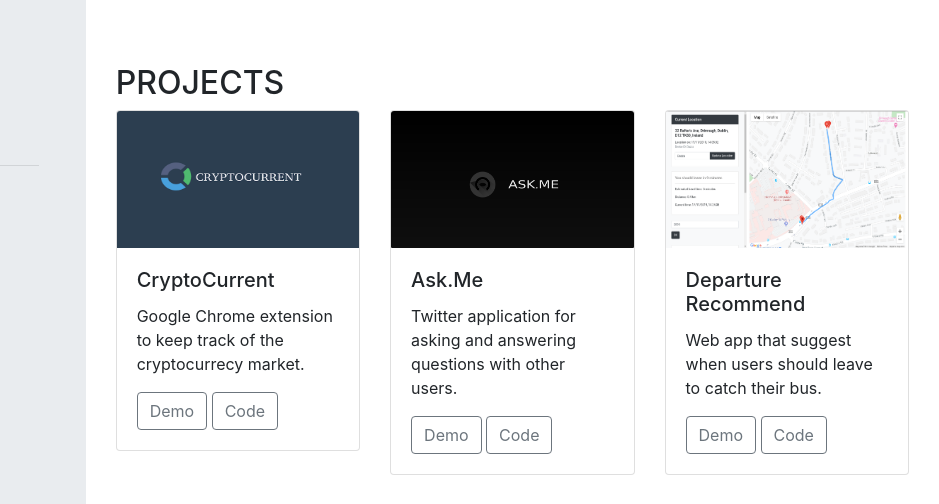
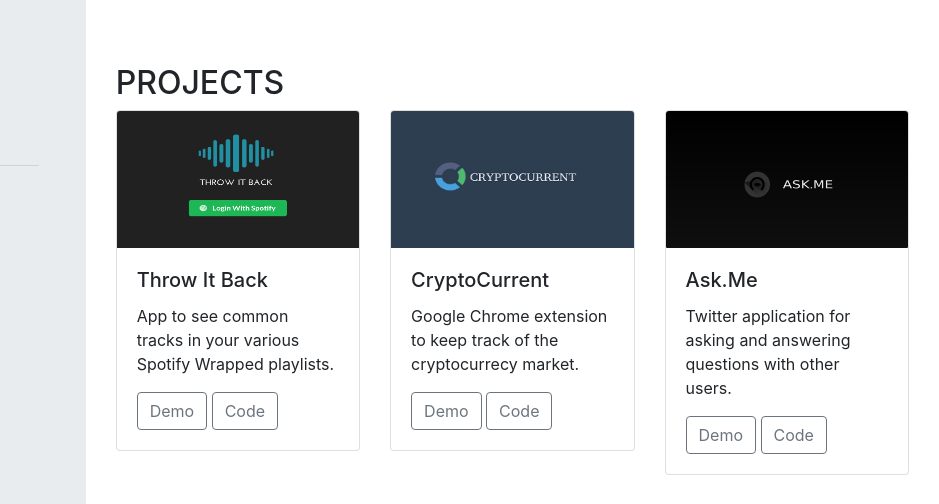
Before and after one commit to DerrickAfrifa/DerrickAfrifa.github.io, a plain HTML site: page index.html in a window 1280 px wide. Shown: the part 128-632 px from the top of the page, 341-1280 px from the left. Drawn offline with nearby package versions, Linux system fonts and the light colour scheme.

Commit message:
add throws it back card

```diff
--- a/index.html
+++ b/index.html
@@ -29,6 +29,19 @@
 						<div class="col-md-12 col-lg-4">
 							<div class="card">
 								<div class="embed-responsive embed-responsive-16by9">
+									<img alt="Card image cap" class="card-img-top embed-responsive-item" src="img/homepage-small.png">
+								</div>
+								<div class="card-body">
+									<h5 class="card-title">Throw It Back</h5>
+									<p class="card-text">App to see common tracks in your various Spotify Wrapped playlists.</p>
+									<a href="https://throwsitback.me" target="_blank" class="btn btn-outline-secondary">Demo</a>
+									<a href="https://github.com/DerrickAfrifa/throws-it-back" target="_blank" class="btn btn-outline-secondary">Code</a>
+								</div>
+							</div>
+						</div>
+						<div class="col-md-12 col-lg-4">
+							<div class="card">
+								<div class="embed-responsive embed-responsive-16by9">
 									<img alt="Card image cap" class="card-img-top embed-responsive-item" src="img/cryptocurrent.png">
 								</div>
 								<div class="card-body">
@@ -52,7 +65,7 @@
 								</div>
 							</div>
 						</div>
-						<div class="col-md-12 col-lg-4">
+						<div class="col-md-12 col-lg-4 second-row-col">
 							<div class="card">
 								<div class="embed-responsive embed-responsive-16by9">
 									<img alt="Card image cap" class="card-img-top embed-responsive-item" src="img/visualisation.png">
--- a/styles.css
+++ b/styles.css
@@ -25,8 +25,12 @@
     padding-top: 15%;
   }
 
-	#name-jumbotron{
+  #name-jumbotron {
     height: 100vh;
     border-radius: 0;
   }
+
+  .second-row-col {
+    margin-top: 2rem;
   }
+}
```
Also changed, not shown: img/1.png (added), img/homepage-small.png (added). Lines whose indentation alone changed are shown as unchanged.
